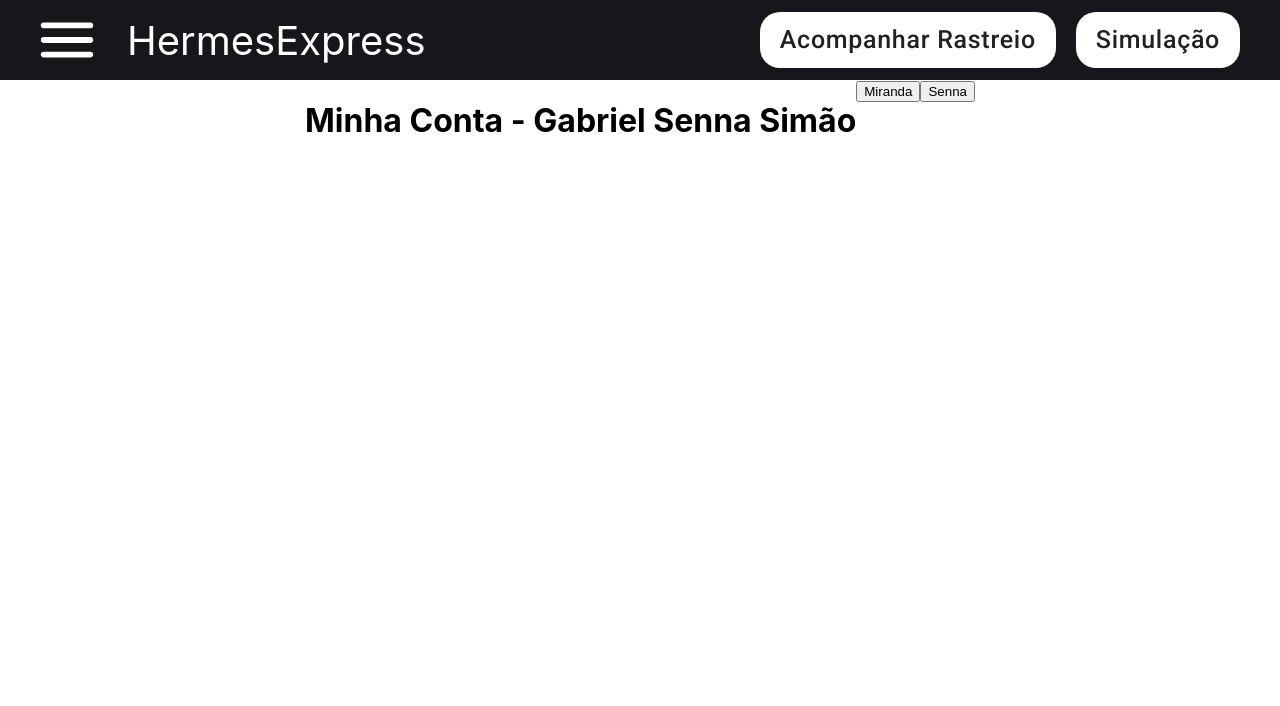
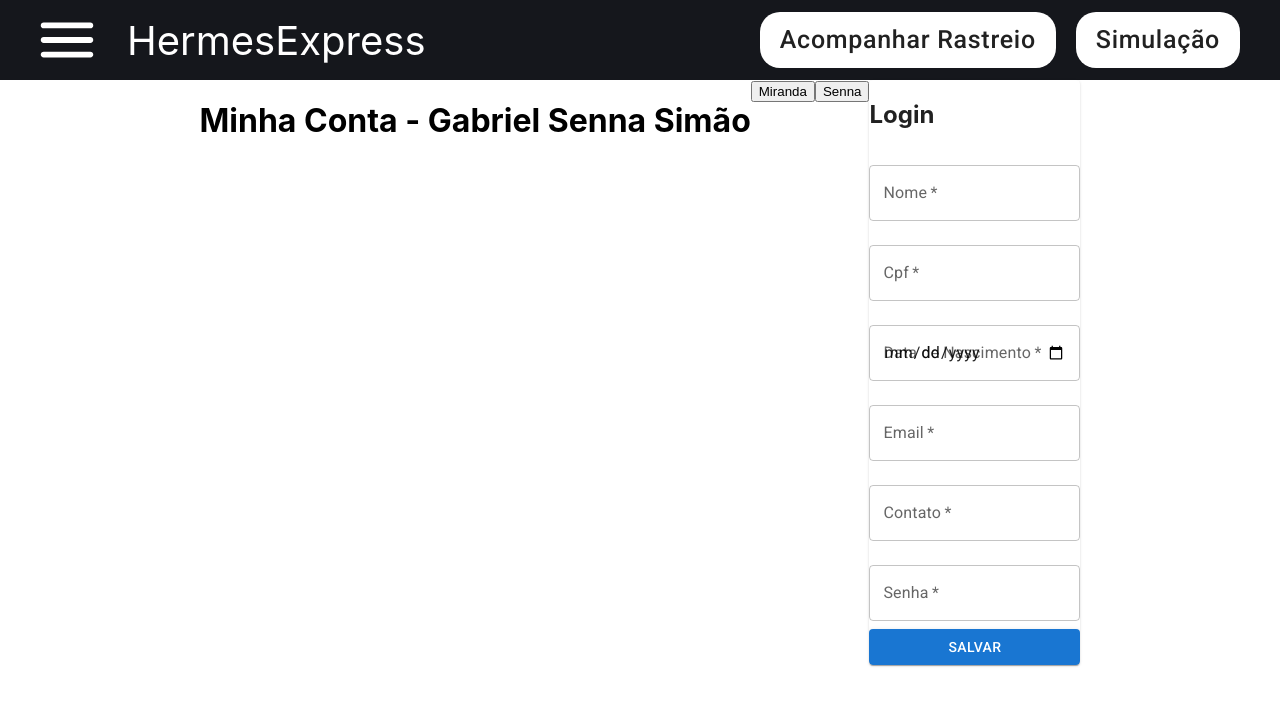
Before and after one commit to gwmiranda/Hermess-Express, a React (Create React App) app: page /MinhaConta in a window 1280 px wide. Shown: the top 706 px of the page. Built offline with nearby package versions, Linux system fonts and the light colour scheme.

Commit message:
Criando formulário de cadastros de novos usuários

```diff
--- /dev/null
+++ b/src/components/formularios/Usuario/Usuario.jsx
@@ -0,0 +1,126 @@
+import {Button, Card, FormControl, TextField} from "@mui/material";
+import {useState} from "react";
+
+function Usuario() {
+
+    const [nome, setNome] = useState("");
+    const [cpf, setCpf] = useState("");
+    const [nascimento, setNascimento] = useState("");
+    const [email, setEmail] = useState("");
+    const [contato, setContato] = useState("");
+    const [senha, setSenha] = useState("");
+
+
+    return (
+        <div>
+            <Card className= "card">
+                <form
+                    className="form"
+                    onSubmit={event => {
+                        console.log(nome)
+                        console.log(cpf)
+                        console.log(nascimento)
+                        console.log(email)
+                        console.log(contato)
+                        console.log(senha)
+                        event.preventDefault()
+                    }}
+                >
+                    <h2>Login</h2>
+                    <FormControl className="formComponent">
+                        <TextField
+                            value={nome}
+                            onChange={event => {
+                                setNome(event.target.value)
+                            }}
+                            name="nome"
+                            id="nome"
+                            label="Nome"
+                            variant="outlined"
+                            fullWidth
+                            required
+                            margin={"normal"}
+                        />
+                        <TextField
+                            value={cpf}
+                            onChange={event => {
+                                setCpf(event.target.value)
+                            }}
+                            name="cpf"
+                            id="cpf"
+                            label="Cpf"
+                            type={"number"}
+                            variant="outlined"
+                            fullWidth
+                            required
+                            margin={"normal"}
+                        />
+                        <TextField
+                            value={nascimento}
+                            onChange={event => {
+                                setNascimento(event.target.value)
+                            }}
+                            name="nascimento"
+                            id="nascimento"
+                            label="Data de Nascimento"
+                            type={"date"}
+                            variant="outlined"
+                            fullWidth
+                            required
+                            margin={"normal"}
+                        />
+                        <TextField
+                            value={email}
+                            onChange={event => {
+                                setEmail(event.target.value)
+                            }}
+                            name="email"
+                            id="email"
+                            label="Email"
+                            variant="outlined"
+                            fullWidth
+                            required
+                            margin={"normal"}
+                        />
+                        <TextField
+                            value={contato}
+                            onChange={event => {
+                                setContato(event.target.value)
+                            }}
+                            name="contato"
+                            id="contato"
+                            label="Contato"
+                            type={"number"}
+                            variant="outlined"
+                            fullWidth
+                            required
+                            margin={"normal"}
+                        />
+                        <TextField
+                            value={senha}
+                            onChange={event => {
+                                setSenha(event.target.value)
+                            }}
+                            name="senha"
+                            id="Senha"
+                            type="password"
+                            label="Senha"
+                            variant="outlined"
+                            fullWidth
+                            required
+                            margin={"normal"}
+                        />
+                        <Button
+                            variant="contained"
+                            type={"submit"}
+                            onClick={onsubmit}
+                            margin={"normal"}
+                        >Salvar</Button>
+                    </FormControl>
+                </form>
+            </Card>
+        </div>
+    );
+}
+
+export default Usuario;
--- a/src/pages/minhaConta/MinhaConta.jsx
+++ b/src/pages/minhaConta/MinhaConta.jsx
@@ -1,7 +1,6 @@
-import './MinhaConta.css';
-
 import { useContext } from 'react';
 import DataContext from '../../data/DataContext';
+import Usuario from "../../components/formularios/Usuario/Usuario";
 
 function MinhaConta() {
 
@@ -28,6 +27,7 @@
                 <button onClick={() => setMiranda()}>Miranda</button>
                 <button onClick={() => setSenna()}>Senna</button>
             </div>
+            <Usuario/>
         </div>
     );
 }
```
Also changed, not shown: src/components/formularios/Endereco/Endereco.jsx (added, +75 -0 lines).
